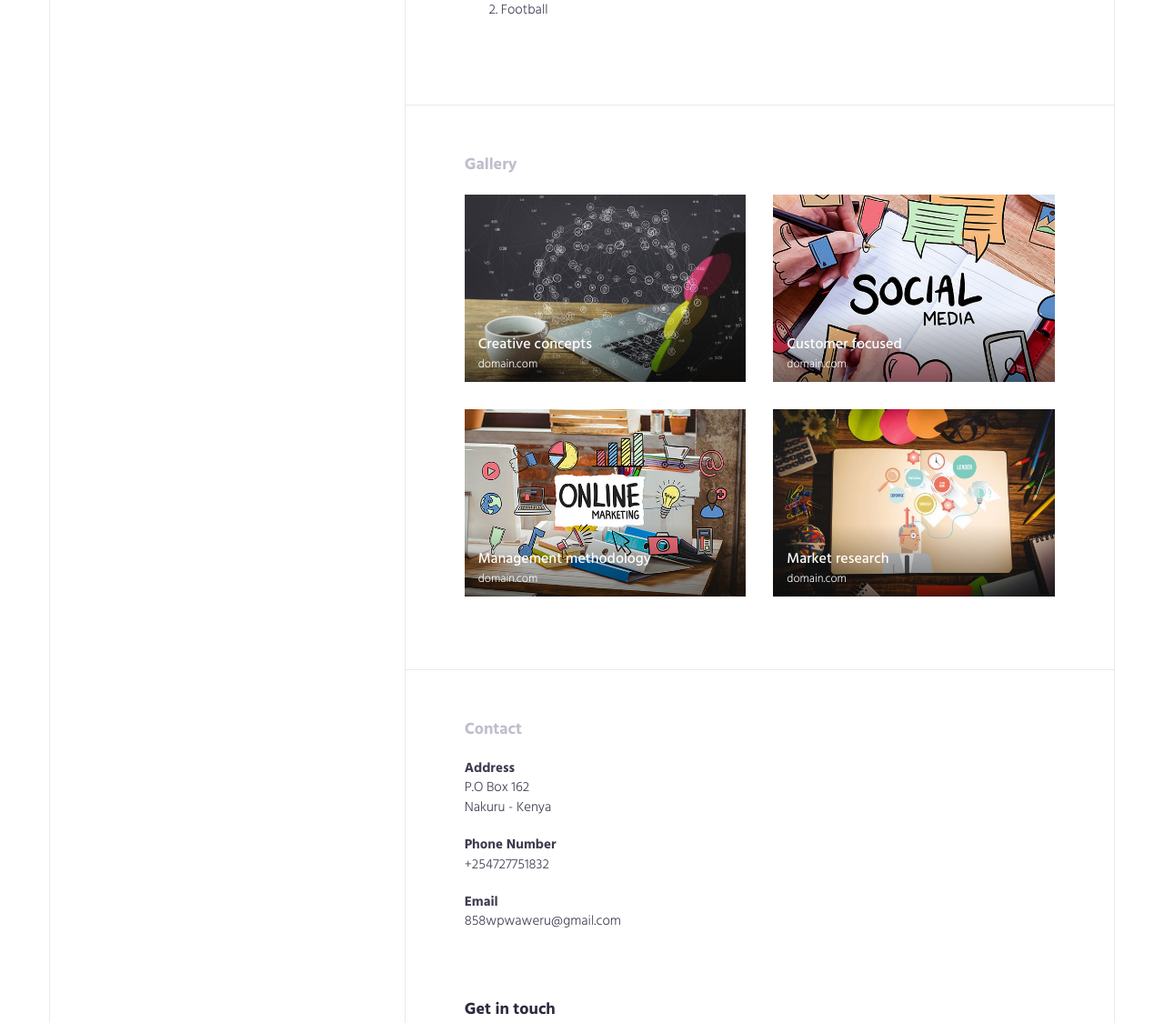
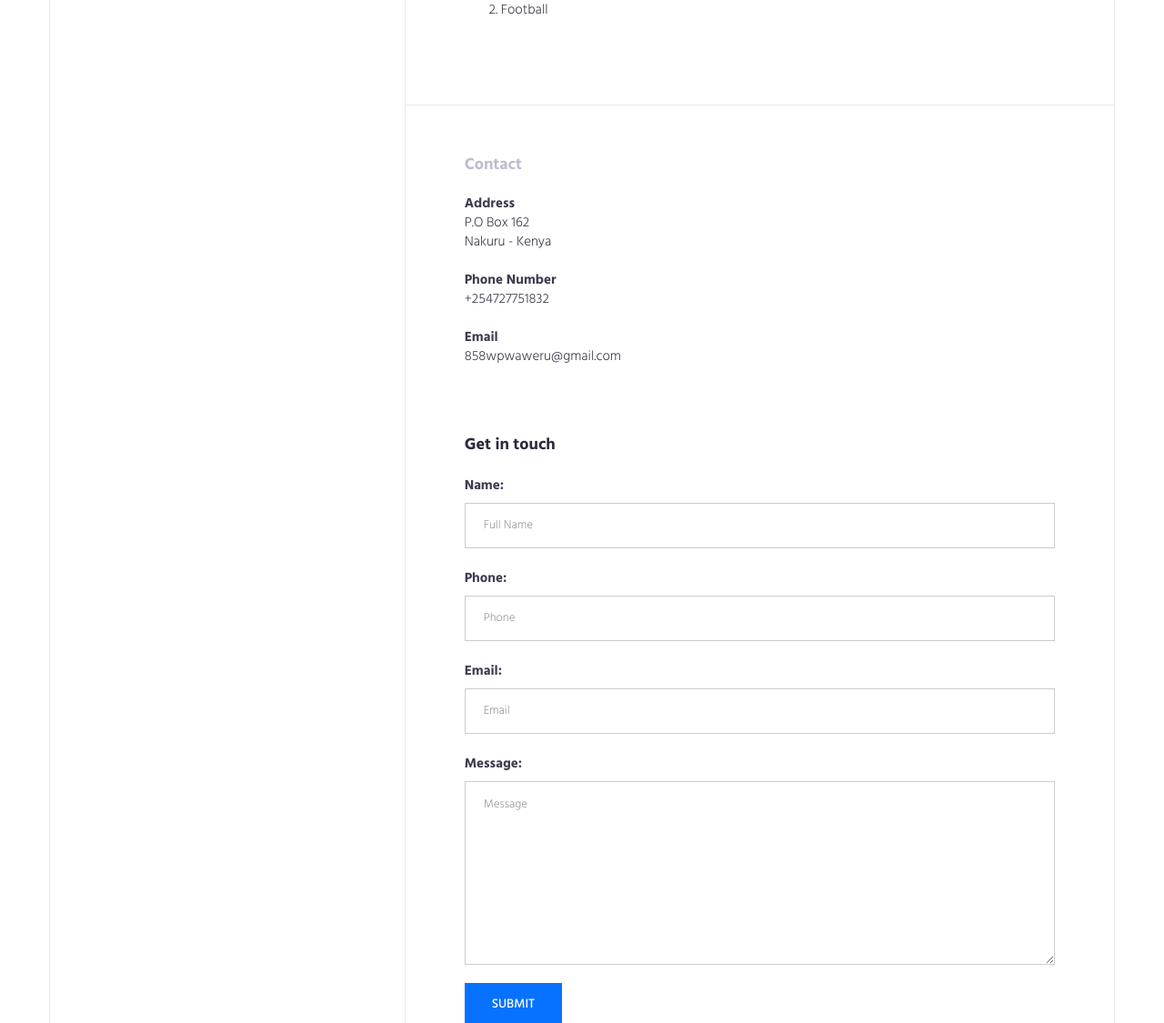
Before and after one commit to Iampato/Portfolio_Django, a Django app: page / in a window 1280 px wide. Shown: the part 2546-3671 px from the top of the page at 91% size. Run offline with Django 3.2, Linux system fonts and the light colour scheme; some libraries are stand-ins or nearby versions.

Commit message:
just commit

```diff
--- a/blog/templates/blog/detail.html
+++ b/blog/templates/blog/detail.html
@@ -1,9 +1,7 @@
 {% extends "blog/master.html" %}
 {% load static %}
 
-<div class="section-title">
-    <h2>Home</h2>
-</div>
+
 {% block content %}
 
     <div class="row">
@@ -30,4 +28,5 @@
         <button style="margin-top:4px;" type="submit">Post</button>
     </form>
 
+
 {% endblock %}
--- a/home/templates/home/index.html
+++ b/home/templates/home/index.html
@@ -105,7 +105,7 @@
                     <h3>Programming</h3>
 
                     <p>
-                        Synergistically strategize customer directed resources rather than principle.
+                        With experience in Mobile App development , Web Development and Artificial Intelligence.
                     </p>
                 </div>
             </div>
@@ -114,7 +114,7 @@
                     <h3>Database Designing</h3>
 
                     <p>
-                        Quickly repurpose reliable customer service with orthogonal ideas. Competently.
+                        No-SQL and SQL databases with touches in mysql and mongodb
                     </p>
                 </div>
             </div>
@@ -125,7 +125,7 @@
                     <h3>Software testing</h3>
 
                     <p>
-                        Interactively myocardinate high standards in initiatives rather than next-generation.
+                        Using TDD (Test Driven Development) in my projects and I also test other people Softwares
                     </p>
                 </div>
             </div>
@@ -135,7 +135,7 @@
                     <h3>System Analyst</h3>
 
                     <p>
-                        Dynamically initiate client-based convergence vis-a-vis performance based. </p>
+                        Adhering to traditional and Dynamic methodologes in software Development. </p>
                 </div>
             </div>
 
@@ -391,7 +391,7 @@
     </div>
 </section>
 <!-- .section-publications -->
-
+<!--
 <section class="section-wrapper portfolio-section">
     <div class="container-fluid">
         <div class="row">
@@ -401,6 +401,7 @@
                 </div>
             </div>
         </div>
+
         <div class="row">
             <div class="col-md-6">
                 <div class="portfolio-item">
@@ -412,58 +413,16 @@
                         <h3>Creative concepts</h3>
                         <small>domain.com</small>
                     </div>
-                    <!-- portfolio-info -->
+
                 </div>
-                <!-- .portfolio-item -->
-            </div>
-            <div class="col-md-6">
-                <div class="portfolio-item"]>
-                    <div class="portfolio-thumb">
-                        <img src="{% static 'img/portfolio-2.jpg' %}" alt="">
-                    </div>
 
-                    <div class="portfolio-info">
-                        <h3>Customer focused</h3>
-                        <small>domain.com</small>
-                    </div>
-                    <!-- portfolio-info -->
-                </div>
-                <!-- .portfolio-item -->
-            </div>
-            <div class="col-md-6">
-                <div class="portfolio-item" >
-                    <div class="portfolio-thumb">
-                        <img src="{% static 'img/portfolio-3.jpg' %}" alt="">
-                    </div>
-
-                    <div class="portfolio-info">
-                        <h3>Management methodology</h3>
-                        <small>domain.com</small>
-                    </div>
-                    <!-- portfolio-info -->
-                </div>
-                <!-- .portfolio-item -->
-            </div>
-            <div class="col-md-6">
-                <div class="portfolio-item" >
-                    <div class="portfolio-thumb">
-                        <img src="{% static 'img/portfolio-4.jpg' %}" alt="">
-                    </div>
-
-                    <div class="portfolio-info">
-                        <h3>Market research</h3>
-                        <small>domain.com</small>
-                    </div>
-                    <!-- portfolio-info -->
-                </div>
-                <!-- .portfolio-item -->
             </div>
 
         </div>
-        <!-- /.row -->
+
     </div>
 </section>
-<!-- .portfolio -->
+.portfolio -->
 
 <section class="section-contact section-wrapper gray-bg">
     <div class="container-fluid">
```
Also changed, not shown: blog/templates/blog/lastest.html (added, +74 -0 lines), blog/templates/blog/master.html (+1 -72 lines).
